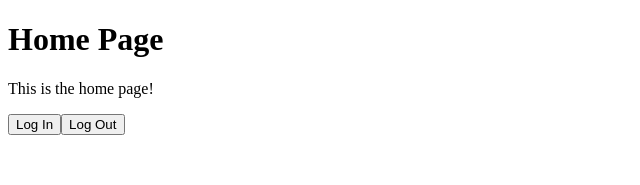
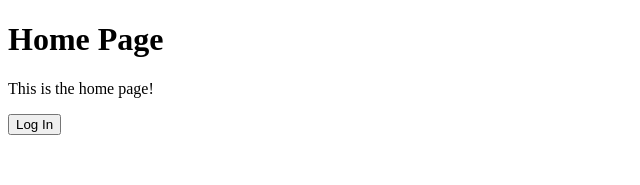
Before and after one commit to teamup-org/mern-template, a React app: page / in a window 1280 px wide. Shown: the top 185 px of the page, without its empty margins (0-640 px from the left). Built offline with nearby package versions, Linux system fonts and the light colour scheme.

Commit message:
React Routing for profile edit page

```diff
--- a/src/client/HomePage.tsx
+++ b/src/client/HomePage.tsx
@@ -1,16 +1,23 @@
 import { Link } from "react-router-dom";
+import { useAuth0 } from "@auth0/auth0-react";
 import LoginButton from "./LoginButton";
 import LogoutButton from "./LogoutButton";
 import Profile from "./Profile";
 
 const HomePage = () => {
+  const { isAuthenticated } = useAuth0();
   return (
     <div>
       <h1>Home Page</h1>
       <p>This is the home page!</p>
-      <Profile />
-      <LoginButton />
-      <LogoutButton />
+
+      {isAuthenticated ? (
+        <li><Link to="/profile-edit">Edit Your Profile</Link></li>
+      ) : (null)}
+
+      {isAuthenticated ? (
+        <LogoutButton />
+      ) : (<LoginButton />)}
     </div>
   );
 }
```
